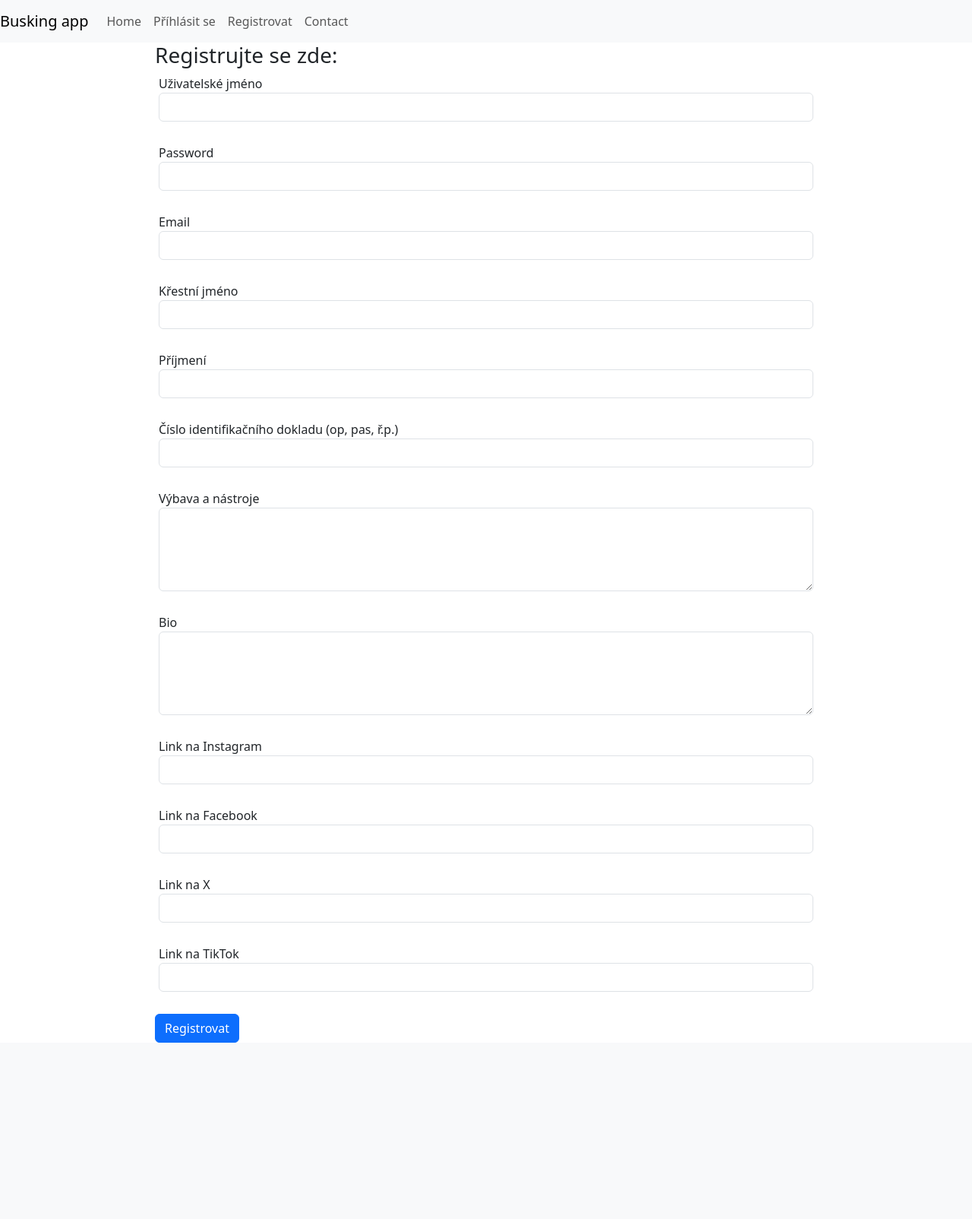
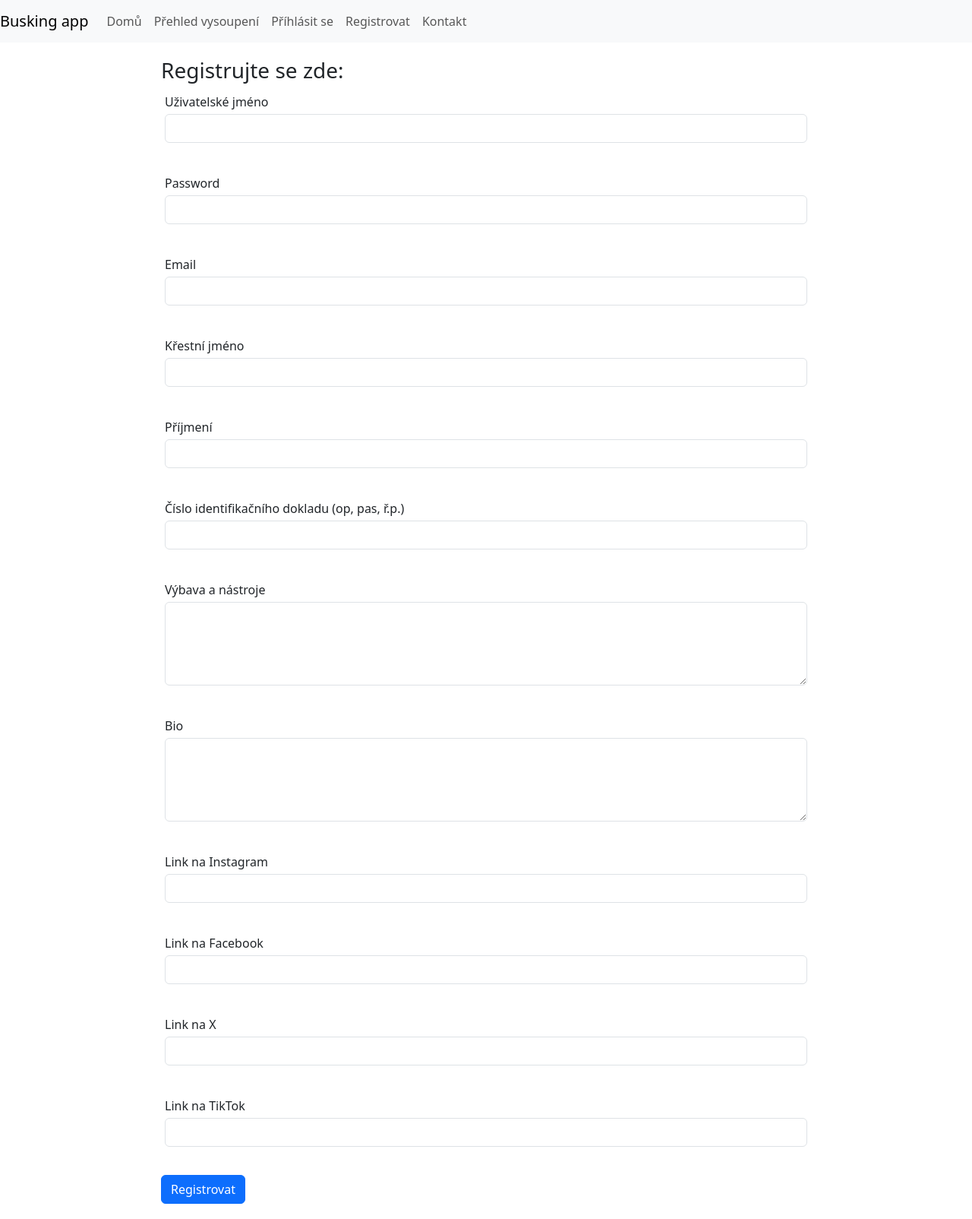
Before and after one commit to vtruksa/buskingapp, a Django app: page /register/ in a window 1280 px wide. Shown: the whole page at 76% size. Before the commit the page ends 1372 px from the top, so only its background shows below. Run offline with Django 4.2, Linux system fonts and the light colour scheme; some libraries are stand-ins or nearby versions.

Commit message:
Added profile info on the home page, from there the user will be able to navigate the entire site and edit his/her profile info

```diff
--- a/buskingapp/urls.py
+++ b/buskingapp/urls.py
@@ -12,6 +12,7 @@ urlpatterns = [
     path("logout/", logoutView, name="logout"),
     path("login/", loginView, name="login"),
     path("register/", registerView, name="register"),
+    path("user-edit/", userEdit, name="user-edit"),
 
     path("booking/", bookView, name="book"),
     path("show-list/", showView, name="show-list"),
--- a/main/views.py
+++ b/main/views.py
@@ -7,7 +7,8 @@ from .models import UserProfile
 from .forms import UserProfileForm, UserForm
 
 def homeView(request):
-    return render(request, 'home.html')
+    context = {'profile':UserProfile.objects.get(user=request.user)}
+    return render(request, 'home.html', context)
 
 def loginView(request):
     if request.user.is_authenticated:
@@ -75,3 +76,7 @@ def registerView(request):
     }
 
     return render(request, 'register.html', context)
+
+def userEdit(request):
+    context = {}
+    return render(request, 'user_edit.html', context)
--- a/static/css/style.css
+++ b/static/css/style.css
@@ -4,6 +4,8 @@
 
 .container {
     width: 70%;
+    padding: 20px;
+    line-height: 200%
 }
 
 #timetable {margin: auto; width: 70%;}
--- a/templates/_navbar.html
+++ b/templates/_navbar.html
@@ -6,7 +6,10 @@
     <div class="collapse navbar-collapse" id="navbarNav">
       <ul class="navbar-nav">
         <li class="nav-item active">
-          <a class="nav-link" href="{% url 'home' %}">Home</a>
+          <a class="nav-link" href="{% url 'home' %}">Domů</a>
+        </li>
+        <li class="nav-item">
+          <a class="nav-link" href="#">Přehled vysoupení</a>
         </li>
         {% if request.user.is_authenticated %}
           {% if request.user.is_staff %}
@@ -30,7 +33,7 @@
         </li>
         {% endif %}
         <li class="nav-item">
-          <a class="nav-link" href="#">Contact</a>
+          <a class="nav-link" href="#">Kontakt</a>
         </li>
       </ul>
     </div>
```
Also changed, not shown: templates/home.html (+20 -1 lines), templates/user_edit.html (added).
